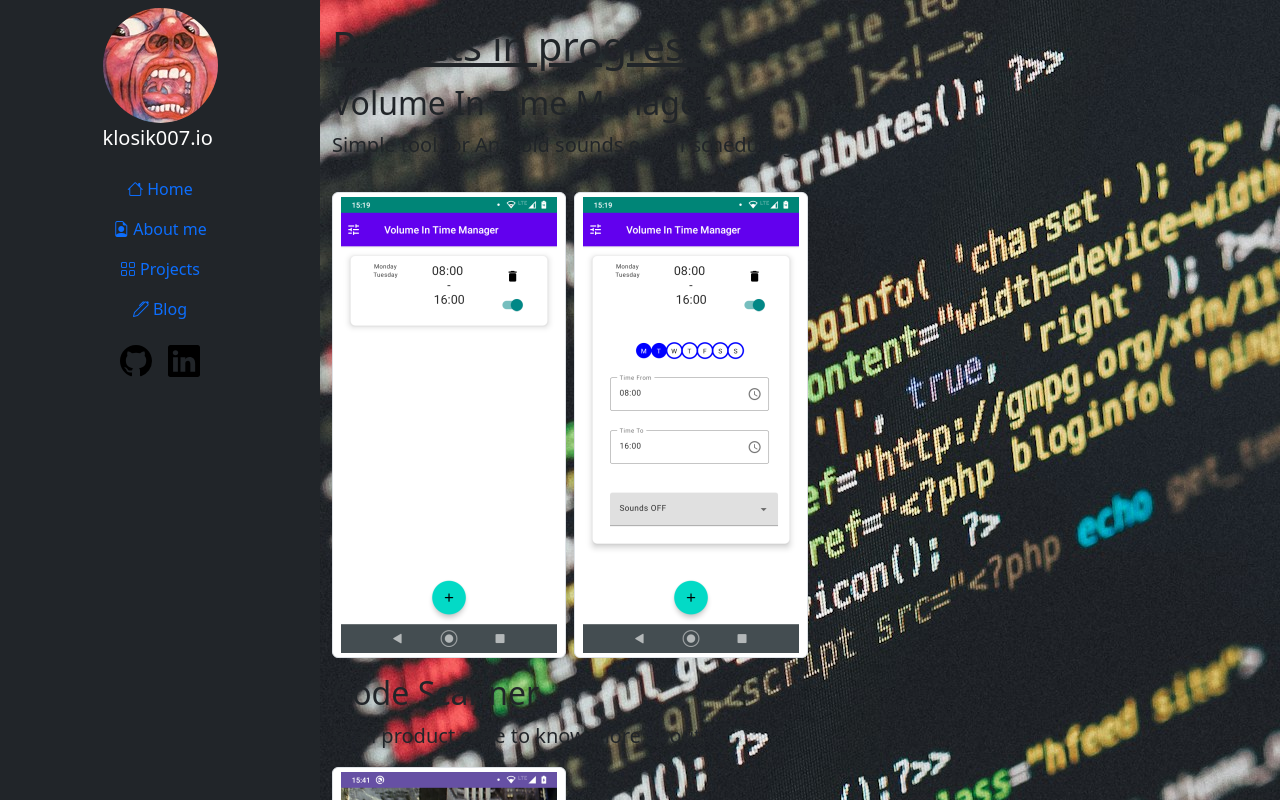
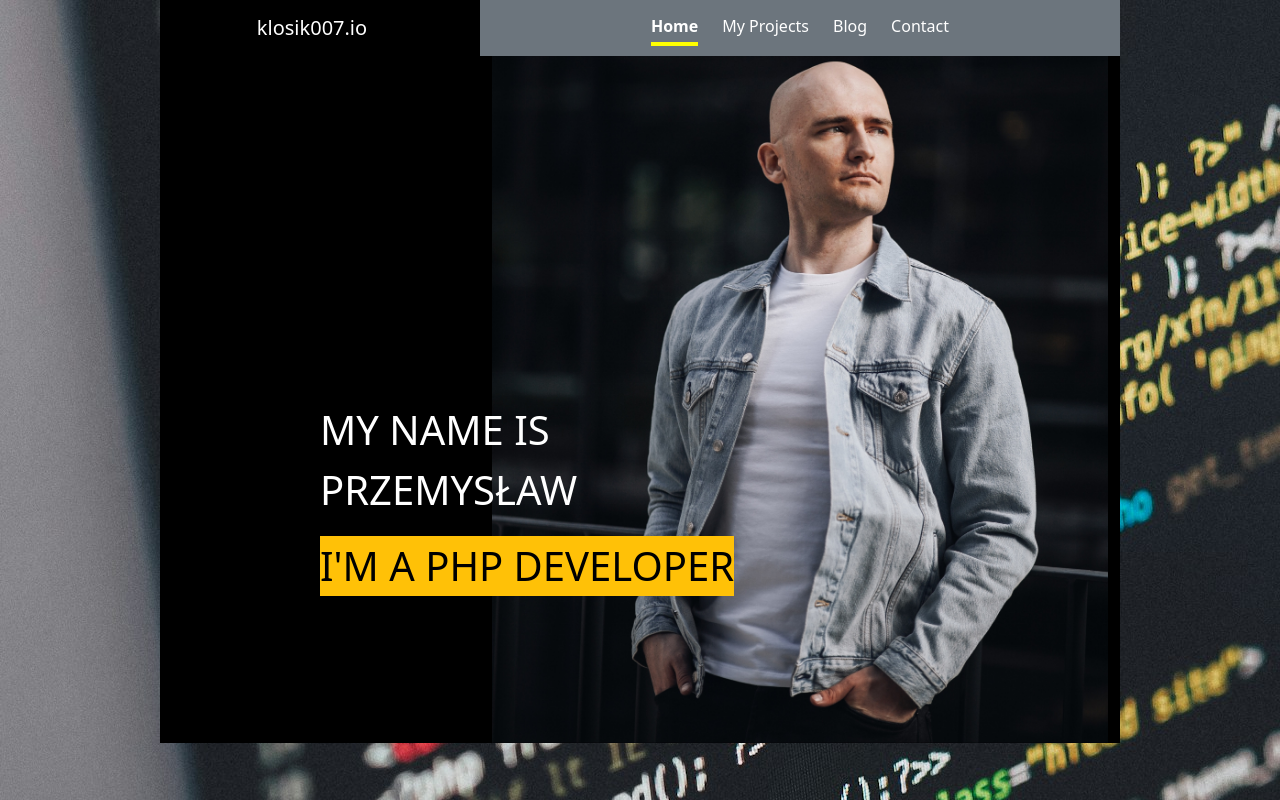
Before and after one commit to klosik007/klosik007.io, a Vue app: page /projects in a window 1280 px wide. Shown: the top 800 px of the page. Built offline with nearby package versions, Linux system fonts and the light colour scheme.

Commit message:
Main page rebuild to sections and new UI: card section

```diff
--- a/src/App.vue
+++ b/src/App.vue
@@ -5,27 +5,71 @@ import TheMenu from './components/TheMenu.vue'
 
 <template>
   <div class="container-fluid">
-    <div class="row flex-nowrap">
-      <div class="col-auto col-md4 col-xl-3 col-md-3 col-sm-3 bg-dark">
-        <div class="d-flex flex-column align-items-center px-3 pt-2 text-white min-vh-100 sticky-top">
-          <div>
-            <img class="rounded-circle img-fluid" src="/src/assets/images/klosik007.jpg" alt="" loading="lazy"/>
-            <a href="/" class="d-flex pb-3 mb-md-0 me-md-auto text-white text-decoration-none">
-              <span class="fs-5 d-none d-sm-inline">klosik007.io</span>
-            </a>
+    <div class="row position-relative">
+      <div class="col-9 position-absolute top-0 start-50 translate-middle-x">
+        <section id="card">
+          <div class="row">
+            <nav class="navbar navbar-expand-lg bg-black col-4 d-flex justify-content-center sticky-top">
+                <a class="navbar-brand text-white" href="#">klosik007.io</a>
+            </nav>
+            <nav class="navbar navbar-expand-lg bg-secondary col-8 sticky-top">
+              <div class="collapse navbar-collapse d-flex justify-content-center">
+                <ul class="nav nav-underline lh-1">
+                  <li class="nav-item px-1">
+                    <a class="nav-link active text-white" aria-current="page" href="#">Home</a>
+                  </li>
+                  <li class="nav-item px-1">
+                    <a class="nav-link text-white" href="#myProjects">My Projects</a>
+                  </li>
+                  <li class="nav-item px-1">
+                    <a class="nav-link text-white" href="#blog">Blog</a>
+                  </li>
+                  <li class="nav-item px-1">
+                    <a class="nav-link text-white" href="#contact">Contact</a>
+                  </li>
+                </ul>
+              </div>
+            </nav>
+            <div class="col-4 bg-black position-relative">
+              <div class="position-absolute start-0 top-0">
+
+              </div>
+              <div class="position-absolute start-50 top-50">
+                <p class="text-white fs-1">MY NAME IS PRZEMYSŁAW</p>
+                <p class="bg-warning fs-1 text-black text-nowrap">I'M A PHP DEVELOPER</p>
+              </div>
+            </div>
+            <div class="col-8 bg-black">
+              <!--my photo - compress it!!!-->
+              <img src="/src/assets/images/IMG_7696.jpg" class="img-fluid" loading="lazy" alt="" />
+            </div>
           </div>
-          <ul id="menu" class="nav nav-pills flex-column mb-sm-auto mb-0 align-items-center">
-            <TheMenu />
-          </ul>
-        </div>
-      </div>
-      <div id="content" class="col py-3">
-        <RouterView />
+        </section>
+
+        <section id="aboutMe">
+
+        </section>
+        <section id="myProjects">
+
+        </section>
+        <section id="blog">
+
+        </section>
+        <section id="contact">
+
+        </section>
+        <section id="footer">
+
+        </section>
       </div>
     </div>
   </div>
 </template>
 
 <style scoped>
+  .nav-link.active {
+    border-bottom: solid 0.25rem yellow;
+  }
+
 
 </style>
```
Also changed, not shown: src/assets/images/IMG_7696.jpg (added).
